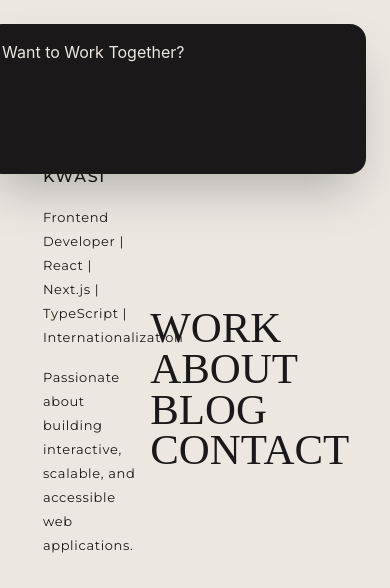
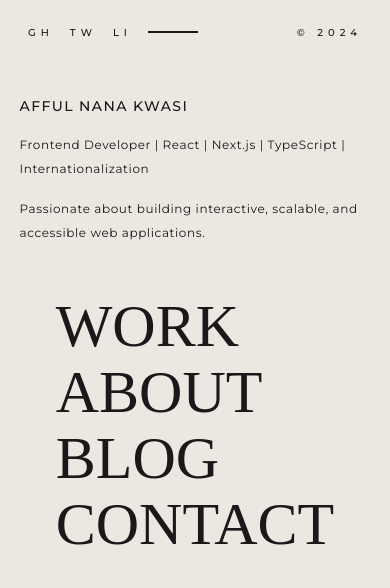
Before and after one commit to Kwasi-1/porfolio, a React (Create React App) app: page / in a window 390 px wide. Shown: the top 588 px of the page. Built offline with nearby package versions, Linux system fonts and the light colour scheme.

Commit message:
make pages responsive

```diff
--- a/src/components/MainContent.jsx
+++ b/src/components/MainContent.jsx
@@ -2,10 +2,10 @@ import React from 'react';
 
 const MainContent = ({ title, paragraphs, paddingTop }) => {
   return (
-    <div className={`flex flex-col fixed h-screen w-[30%] py-24 mr-[5%] font-body ${paddingTop} px-[3%]`}>
+    <div className={`flex flex-col w-full lg:w-[30%] lg:fixed h-auto lg:h-screen px-[10%] py-8 lg:py-24 lg:mr-[5%] font-body ${paddingTop} px-[5%] lg:px-[3%]`}>
       <div className="space-y-4">
-        <h1 className="text-base font-[500] tracking-widest uppercase">{title}</h1>
-        <div className="text-[13px] leading-6 font-[300] tracking-wider">
+        <h1 className="text-[14px] lg:text-base font-[500] tracking-widest uppercase">{title}</h1>
+        <div className="text-[12px] lg:text-[13px] leading-6 font-[300] tracking-wider">
           {paragraphs.map((paragraph, index) => (
             <p key={index} className={`mb-4 ${index === paragraphs.length - 1 ? 'mb-0' : ''}`}>
               {paragraph}
--- a/src/components/NavigationLinks.jsx
+++ b/src/components/NavigationLinks.jsx
@@ -11,7 +11,7 @@ const links = [
 const NavigationLinks = () => {
   return (
     <nav aria-label="Primary Navigation">
-      <div className="grid grid-cols-1 text-[11vw] font-[300] font-custom leading-[0.95] pl-[7%] pt-[15%] ml-[85%]">
+      <div className="grid grid-cols-1 text-6xl lg:text-[11vw] font-[300] font-custom leading-[1.1] lg:leading-[0.95] lg:pl-[7%] lg:pt-[15%] lg:ml-[85%]">
         {links.map((link) => (
           <NavLink
             key={link.to}
--- a/src/components/Sidebar.jsx
+++ b/src/components/Sidebar.jsx
@@ -8,33 +8,45 @@ const Sidebar = () => {
   const isBlogPage = location.pathname === '/blog';
   const isWorkPage = location.pathname === '/work';
   const isContactPage = location.pathname === '/contact';
-  const isBlogPostPage = location.pathname.startsWith('/blog/') && !isBlogPage; // Detects dynamic blog posts
+  const isBlogPostPage = location.pathname.startsWith('/blog/') && !isBlogPage;
 
   return (
-    <div className="h-screen flex">
-      <div className="fixed flex md:flex-col justify-between md:h-screen items-center w-[100%] md:w-[6%] pt-[5%] pb-10 font-body tracking-[5px] text-[10px] font-[500]">
-
-        <div className="flex md:flex-col items-center space-y-10 tracking-[5px]">
+    <div className="h-16 lg:h-screen flex  items-center">
+      <div className="relative lg:fixed flex flex-row lg:flex-col justify-between lg:h-screen items-center w-full lg:w-[6%] lg:pt-[5%] pb-4 lg:pb-10 font-body tracking-[5px] text-[10px] font-[500] px-7 lg:px-0 z-50 mt-4 lg:mt-0">
+        <div className="flex flex-row lg:flex-col items-center justify-center lg:space-y-10 space-x-4 lg:space-x-0 tracking-[5px]">
           {/* Social Links (Home Page) */}
           {isHomePage ? (
-            <div className="flex flex-col space-y-10 mt-4 text-center items-center">
-              <a href="https://github.com/Kwasi-1" title="GitHub" className=" hover:line-through -rotate-90">GH</a>
-              <a href="https://x.com/kwasi11351391" title="Twitter" className=" hover:line-through -rotate-90">TW</a>
-              <a href="https://www.linkedin.com/in/nana-kwasi-afful-700a1b283/" title="LinkedIn" className=" hover:line-through -rotate-90">LI</a>
+            <div className="flex flex-row lg:flex-col lg:space-y-10 space-x-4 lg:space-x-0 lg:mt-4  text-center items-center">
+              <a href="https://github.com/Kwasi-1" title="GitHub" className="hover:line-through lg:-rotate-90">
+                GH
+              </a>
+              <a href="https://x.com/kwasi11351391" title="Twitter" className="hover:line-through lg:-rotate-90">
+                TW
+              </a>
+              <a href="https://www.linkedin.com/in/nana-kwasi-afful-700a1b283/" title="LinkedIn" className="hover:line-through lg:-rotate-90">
+                LI
+              </a>
             </div>
           ) : isBlogPostPage ? (
-            // Show "Blog" for blog post pages
-            <Link to="/blog" className="-rotate-90 hover:line-through text-center uppercase mb-5">Blog</Link>
+            <Link to="/blog" className="hover:line-through lg:-rotate-90 text-center uppercase mb-0 lg:mb-5 ">
+              Blog
+            </Link>
           ) : (
-            // Show "Home" for all other pages
-            <Link to="/" className="-rotate-90 hover:line-through text-center uppercase mb-5">Home</Link>
+            <Link to="/" className="hover:line-through lg:-rotate-90 text-center uppercase mb-0 lg:mb-5">
+              Home
+            </Link>
           )}
 
-          <div className={`w-[1px] h-[100px] ${(isWorkPage || isContactPage) ? 'bg-light' : 'bg-dark'}`}></div>
+          {/* Divider */}
+          <div
+            className={`w-[50px] h-[1.5px] lg:w-[1px] lg:h-[100px] ${
+              isWorkPage || isContactPage || isBlogPage ? 'bg-light' : 'bg-dark'
+            }`}
+          ></div>
         </div>
 
         {/* Year at the bottom */}
-        <div className="mb-4 -rotate-90 self-center">&copy; 2024</div>
+        <div className="mt4 lg:mb-4 lg:mt-0 lg:-rotate-90 self-center">&copy; 2024</div>
       </div>
     </div>
   );
--- a/src/components/WorkTogether.jsx
+++ b/src/components/WorkTogether.jsx
@@ -1,11 +1,16 @@
-const WorKTogether = () => {
+import React from 'react';
+
+const WorkTogether = () => {
   return (
-    <a href="mailto:affulnana04@gmail.com?subject=Collaboration Inquiry" className="btn-primary fixed top-0 right-0 m-6 rounded-2xl p-4 z-50 w-[380px] h-[150px] bg-dark text-accent shadow-2xl">
-  Want to Work Together?
+    <a
+      href="mailto:affulnana04@gmail.com?subject=Collaboration Inquiry"
+      className="hidden lg:fixed lg:top-0 lg:right-0 lg:m-6 rounded-2xl p-4 z-50 w-[90%] lg:w-[380px] h-[80px] lg:h-[150px] bg-dark text-accent shadow-2xl lg:flex justify-center items-center text-center hover:scale-105 transform transition-transform duration-300"
+    >
+      <span className="text-sm lg:text-lg font-semibold font-custom tracking-wide">
+        Want to Work Together? <br className="hidden lg:block" /> Let’s Collaborate!
+      </span>
     </a>
+  );
+};
 
-
-  );
-}
-
-export default WorKTogether;
+export default WorkTogether;
--- a/src/pages/About.jsx
+++ b/src/pages/About.jsx
@@ -29,10 +29,10 @@ const About = () => {
 
   return (
     <Layout backgroundColor="#ece7e1">
-      <div className="flex bg-light text-primary">
+      <div className="flex flex-col lg:flex-row bg-light text-primary">
         <Sidebar />
         <div className="relative mx-auto w-full lg:max-w-[90%] pl-[5%] lg:pl-[10%] pr-[5%] text-sm font-body font-[400] tracking-wide leading-[1.9] pb-11">
-          <div className="w-full lg:w-[50%] pt-[10%] pb-[8%] flex flex-col justify-center text-left">
+          <div className="w-full lg:w-[50%] pt-[10%] pb-[8%] flex flex-col justify-center text-left px-[4%] lg:px-0">
             {/* Heading */}
             <h1 className="font-custom text-[20vw] sm:text-[18vw] md:text-[16vw] lg:text-[14vw] leading-none my-7 font-[300]">
               About
--- a/src/pages/BlogPost.js
+++ b/src/pages/BlogPost.js
@@ -32,11 +32,11 @@ const BlogPost = () => {
 
   return (
     <Layout backgroundColor="#1a1818">
-      <div className="flex bg-dark text-accent min-h-screen">
+      <div className="flex flex-col lg:flex-row bg-light text-primary min-h-screen">
         <Sidebar />
-        <div className="mx-auto max-w-[80%] pt-[10%] text-left">
+        <div className="mx-auto pt-[20%] max-w-[80%] lg:pt-[10%] text-left">
           <h1 className="font-custom text-[6vw] font-light mb-6">{blog.title}</h1>
-          <p className="text-lg leading-[1.8] whitespace-pre-line">{blog.content}</p>
+          <p className="text-[14px] lg:text-[17px] leading-[1.8] font-body whitespace-pre-line">{blog.content}</p>
         </div>
       </div>
     </Layout>
--- a/src/pages/Contact.js
+++ b/src/pages/Contact.js
@@ -14,12 +14,12 @@ const Contact = () => {
       initial={{ opacity: 0 }}
       animate={{ opacity: 1 }}
       transition={{ duration: 0.5 }}
-      className="relative flex bg-dark text-accent"
+      className="relative flex flex-col lg:flex-row w-full bg-dark text-accent min-h-screen"
     >
       <Sidebar />
 
-      <div className="relative w-[90%] mx-auto pl-[10%] pr-[5%] text-[13px] font-body font-normal tracking-wide leading-[1.9]">
-        <div className="fixed w-[25%] h-screen flex flex-col justify-center text-left">
+      <div className="relative w-full lg:w-[90%] mx-auto px-[10%] lg:pl-[10%] lg:pr-[5%] text-[13px] font-body font-normal tracking-wide leading-[1.9]">
+        <div className="lg:fixed lg:w-[25%] h-screen flex flex-col pt-[25%] lg:pt-0 lg:justify-center text-left">
           <h1 className="font-custom text-[14vw] leading-none mb-7 font-light">Hello.</h1>
 
           <div className="flex flex-col gap-6">
--- a/src/pages/Home.js
+++ b/src/pages/Home.js
@@ -2,7 +2,7 @@ import React from 'react';
 import Sidebar from '../components/Sidebar';
 import NavigationLinks from '../components/NavigationLinks';
 import MainContent from '../components/MainContent';
-import WorKTogether from '../components/WorkTogether';
+import WorkTogether from '../components/WorkTogether';
 
 const Home = () => {
   const homeParagraphs = [
@@ -12,18 +12,21 @@ const Home = () => {
   ];
 
   return (
-    <div className='flex bg-light text-primary h-screen'>
+    <div className='flex flex-col lg:flex-row bg-light text-primary min-h-screen'>
+      {/* Sidebar */}
       <Sidebar />
-      <WorKTogether/>
+
+      {/* Work Together CTA */}
+      <WorkTogether />
 
       {/* Main container split into two halves */}
-      <div className="flex max-w-[90%] pl-[8%] pr-[5%]">
+      <div className="flex flex-col lg:flex-row wfull lg:max-w-[90%] lg:pl-[8%] lg:pr-[5%]">
 
         {/* Left Section (Header) */}
-        <MainContent title='AFFUL NANA KWASI' paragraphs={homeParagraphs} paddingTop="pt-[30%]" />
+        <MainContent title='AFFUL NANA KWASI' paragraphs={homeParagraphs} paddingTop="pt-8 lg:pt-[30%]" />
 
         {/* Right Section (Links) */}
-        <div className="flex justify-center items-center w-[65%] h-[90vh]">
+        <div className="flex justify-center items-center w-full lg:w-[65%] lg:h-[90vh]">
           <NavigationLinks />
         </div>
 
```
Also changed, not shown: src/components/ProjectsList.jsx (+16 -6 lines), src/pages/Blog.jsx (+6 -6 lines), src/pages/Work.js (+8 -5 lines).
